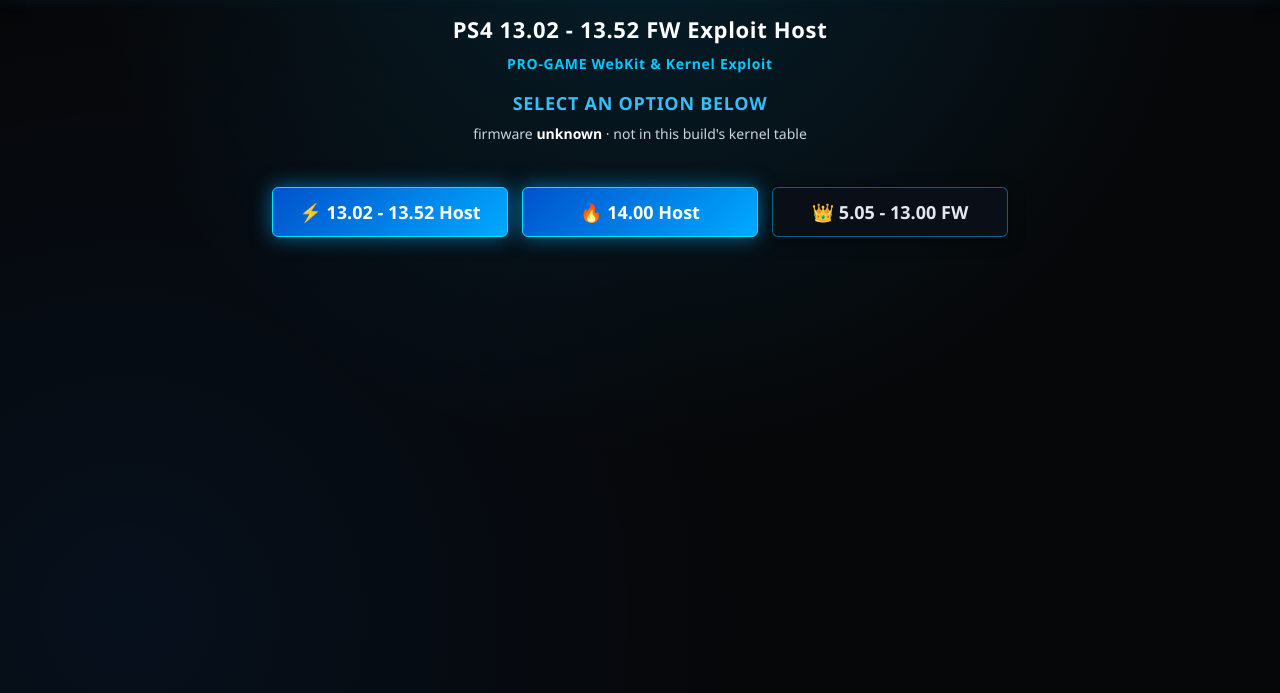
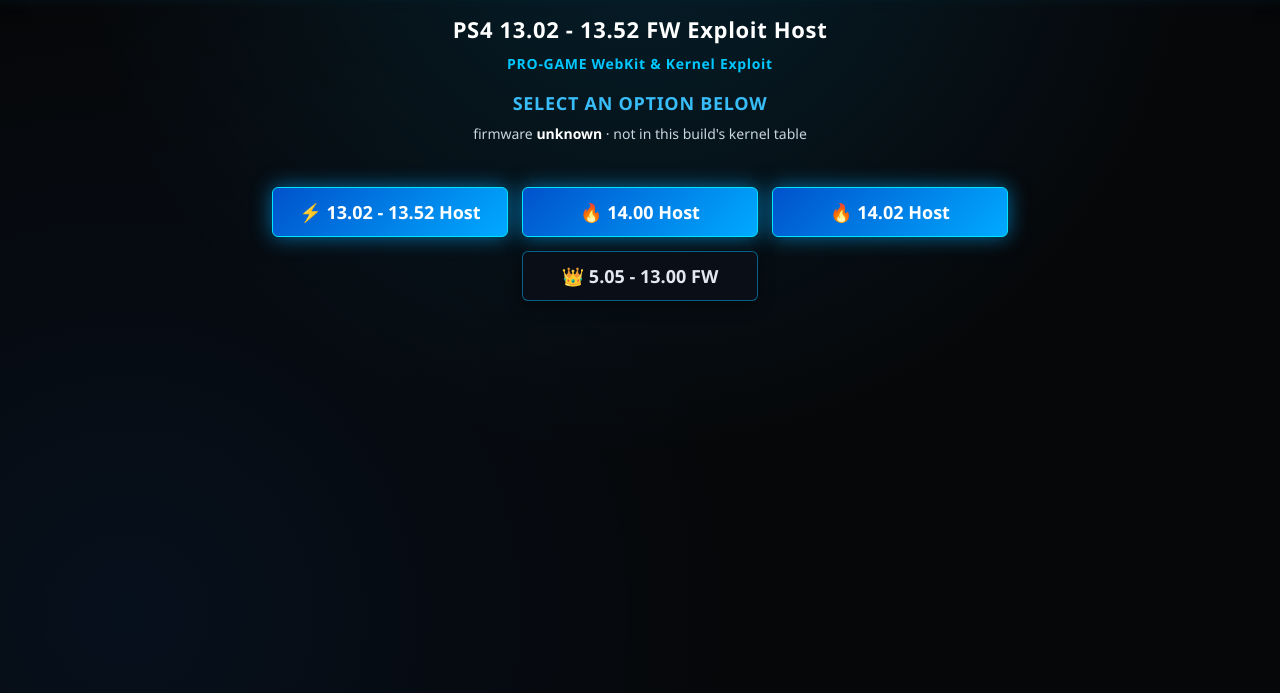
Before and after one commit to progamedz/progamedz.github.io, a plain HTML site: page index.html in a window 1280 px wide. Shown: the part 107-800 px from the top of the page. Drawn offline with Linux system fonts and the light colour scheme.

Commit message:
Add 14.02 Host button

```diff
--- a/index.html
+++ b/index.html
@@ -281,6 +281,7 @@
   <div class="btn-menu">
     <button type="button" class="btn btn-host" onclick="go()" onmouseover="setState('PS4 13.02 - 13.52 Host (Auto Exploit &amp; Payload)', 'warn')" onmouseout="setState('Ready &middot; Select your option below', 'ok')">⚡ 13.02 - 13.52 Host</button>
     <button type="button" class="btn btn-host" onclick="go14()" onmouseover="setState('PS4 14.00 GoldHEN Host (Auto Exploit &amp; Payload)', 'warn')" onmouseout="setState('Ready &middot; Select your option below', 'ok')">🔥 14.00 Host</button>
+    <button type="button" class="btn btn-host" onclick="go1402()" onmouseover="setState('PS4 14.02 GoldHEN Host (WebKitty Afterglow)', 'warn')" onmouseout="setState('Ready &middot; Select your option below', 'ok')">🔥 14.02 Host</button>
     <a href="g2all/index.html" class="btn btn-nav" onmouseover="setState('Switch to Multi-Firmware Host (5.05 - 13.00 FW)', 'warn')" onmouseout="setState('Ready &middot; Select your option below', 'ok')">👑 5.05 - 13.00 FW</a>
   </div>
 </div>
@@ -326,6 +327,12 @@
         location.href = "web14/index.html";
     }
     window.go14 = go14;
+
+    function go1402() {
+        setState("loading 14.02 GoldHEN...", "warn");
+        location.href = "web1402/index.html";
+    }
+    window.go1402 = go1402;
 
     function waitForTap(msg, action) {
         setState(msg, "warn");
```
